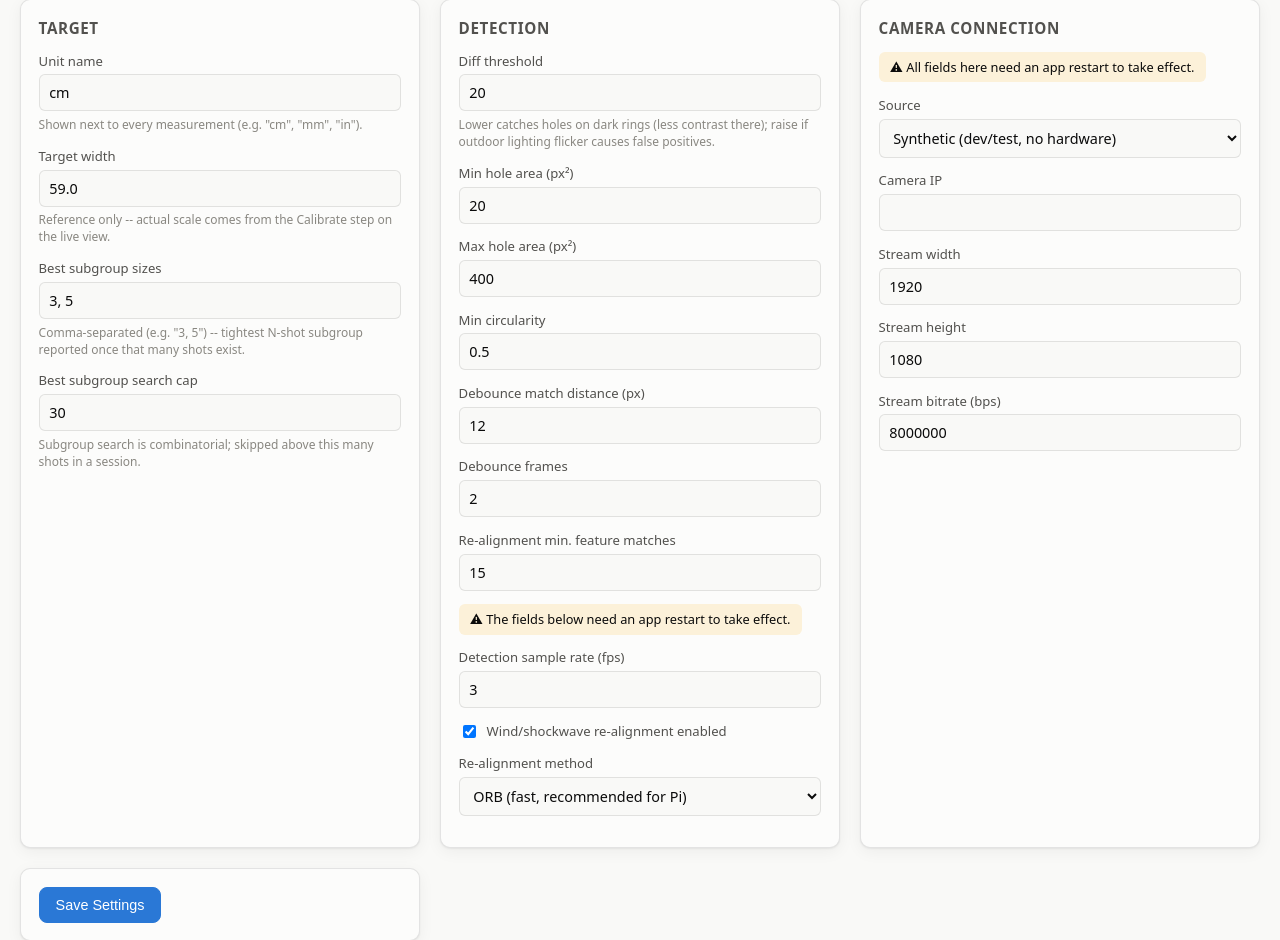
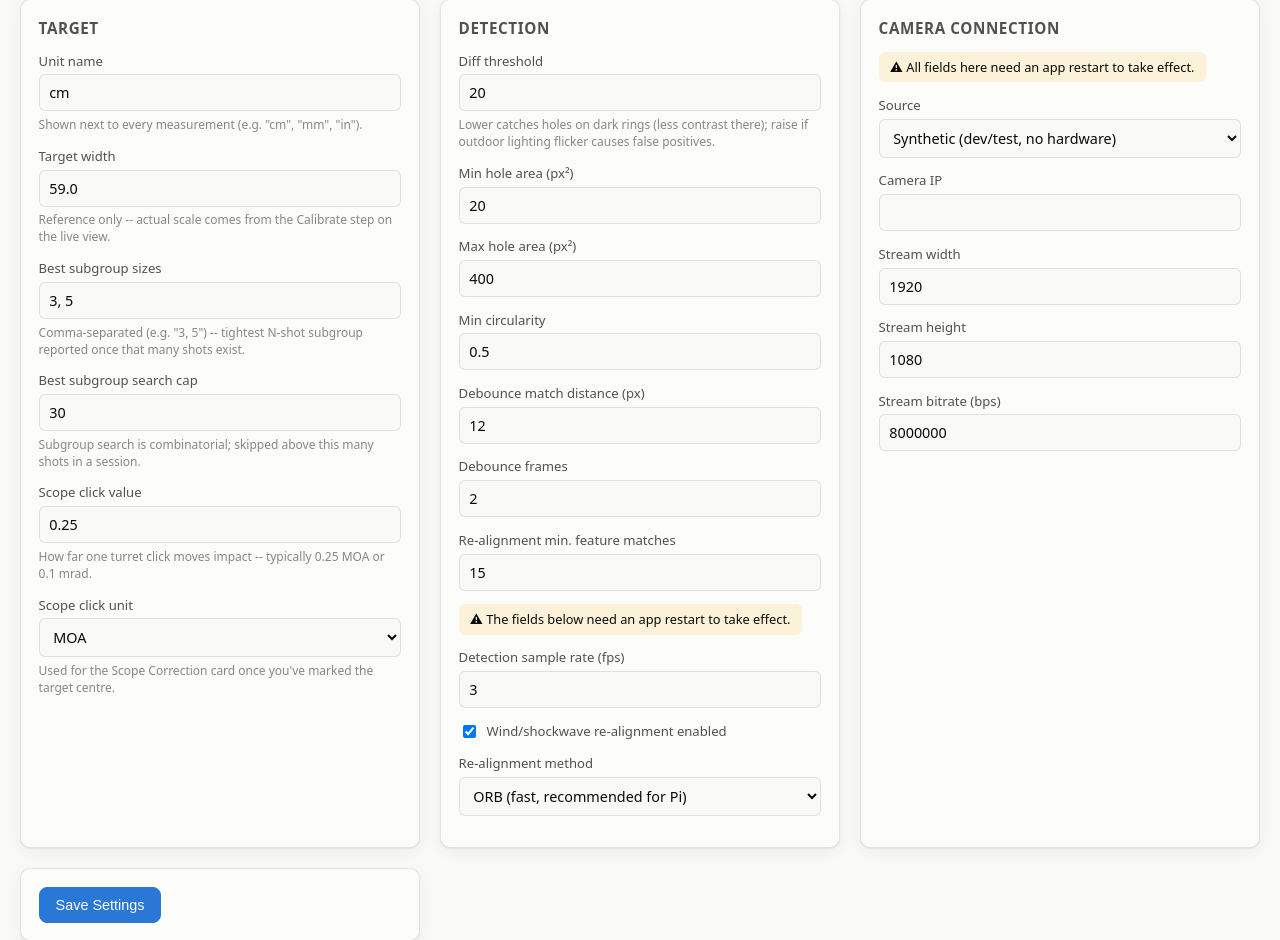
Before and after one commit to DGTLVulcan/S.P.O.T.S, a Flask app: page /settings in a window 1280 px wide. Shown: the part 80-1020 px from the top of the page. Run offline with Flask 3, Linux system fonts and the light colour scheme; data that the repository does not hold is empty.

Commit message:
Add scope correction, flyer exclusion and shot split times
Turns the group's offset from the point of aim into turret clicks.

```diff
--- a/spots/storage.py
+++ b/spots/storage.py
@@ -44,6 +44,12 @@ class Storage:
             self._conn.execute("ALTER TABLE shots ADD COLUMN snapshot_path TEXT")
         if "is_test" not in shot_columns:
             self._conn.execute("ALTER TABLE shots ADD COLUMN is_test INTEGER NOT NULL DEFAULT 0")
+        # Excluded shots stay on the target and in history but are left out
+        # of the group maths -- a called flyer shouldn't have to be deleted
+        # (and lose its snapshot and place in the string) to stop skewing
+        # the group size.
+        if "excluded" not in shot_columns:
+            self._conn.execute("ALTER TABLE shots ADD COLUMN excluded INTEGER NOT NULL DEFAULT 0")
 
         session_columns = {row[1] for row in self._conn.execute("PRAGMA table_info(sessions)")}
         if "distance_m" not in session_columns:
@@ -57,6 +63,10 @@ class Storage:
         for column in ("calib_units_per_px", "calib_origin_x", "calib_origin_y"):
             if column not in session_columns:
                 self._conn.execute(f"ALTER TABLE sessions ADD COLUMN {column} REAL")
+        if "calib_center_marked" not in session_columns:
+            self._conn.execute(
+                "ALTER TABLE sessions ADD COLUMN calib_center_marked INTEGER NOT NULL DEFAULT 0"
+            )
 
     def _next_free_session_id_locked(self) -> int:
         """Smallest positive integer not currently used by a session.
@@ -137,14 +147,16 @@ class Storage:
         session_id: int,
         units_per_px: float | None,
         origin_px: tuple[float, float] | None,
+        center_marked: bool = False,
     ) -> None:
         origin_x, origin_y = origin_px if origin_px is not None else (None, None)
         with self._lock:
             self._conn.execute(
                 """UPDATE sessions
-                   SET calib_units_per_px = ?, calib_origin_x = ?, calib_origin_y = ?
+                   SET calib_units_per_px = ?, calib_origin_x = ?, calib_origin_y = ?,
+                       calib_center_marked = ?
                    WHERE id = ?""",
-                (units_per_px, origin_x, origin_y, session_id),
+                (units_per_px, origin_x, origin_y, int(center_marked), session_id),
             )
             self._conn.commit()
 
@@ -201,6 +213,15 @@ class Storage:
             )
             self._conn.commit()
 
+    def set_shot_excluded(self, session_id: int, seq: int, excluded: bool) -> bool:
+        with self._lock:
+            cur = self._conn.execute(
+                "UPDATE shots SET excluded = ? WHERE session_id = ? AND seq = ?",
+                (int(excluded), session_id, seq),
+            )
+            self._conn.commit()
+            return cur.rowcount > 0
+
     def delete_shot(self, session_id: int, seq: int) -> None:
         with self._lock:
             self._conn.execute(
@@ -222,8 +243,8 @@ class Storage:
     def get_shots(self, session_id: int) -> list[dict]:
         with self._lock:
             cur = self._conn.execute(
-                "SELECT seq, x_px, y_px, x_units, y_units, snapshot_path, is_test, created_at "
-                "FROM shots WHERE session_id = ? ORDER BY seq ASC",
+                "SELECT seq, x_px, y_px, x_units, y_units, snapshot_path, is_test, created_at, "
+                "excluded FROM shots WHERE session_id = ? ORDER BY seq ASC",
                 (session_id,),
             )
             rows = cur.fetchall()
@@ -237,6 +258,7 @@ class Storage:
                 "snapshot_path": r[5],
                 "is_test": bool(r[6]),
                 "created_at": r[7],
+                "excluded": bool(r[8]),
             }
             for r in rows
         ]
@@ -265,7 +287,8 @@ class Storage:
         with self._lock:
             row = self._conn.execute(
                 """SELECT id, created_at, unit_name, distance_m, name,
-                          calib_units_per_px, calib_origin_x, calib_origin_y
+                          calib_units_per_px, calib_origin_x, calib_origin_y,
+                          calib_center_marked
                    FROM sessions WHERE id = ?""",
                 (session_id,),
             ).fetchone()
@@ -280,6 +303,7 @@ class Storage:
             "calib_units_per_px": row[5],
             "calib_origin_x": row[6],
             "calib_origin_y": row[7],
+            "calib_center_marked": bool(row[8]),
         }
 
     def latest_session_id(self) -> int | None:
--- a/spots/vision/calibration.py
+++ b/spots/vision/calibration.py
@@ -17,6 +17,11 @@ class Calibration:
     units_per_px: float
     unit_name: str
     origin_px: tuple[float, float]
+    # True only once Mark Center has been used. Two-point calibration puts
+    # the origin on the first click, which is an arbitrary spot on the
+    # target -- offsets measured from it are meaningless as a zero
+    # correction, so scope advice stays hidden until this is set.
+    origin_is_target_center: bool = False
 
     @classmethod
     def from_two_points(
--- a/spots/vision/groups.py
+++ b/spots/vision/groups.py
@@ -73,6 +73,54 @@ def to_moa(size: float, unit_name: str, distance_m: float | None) -> float | Non
         return None
     size_m = size * factor
     return math.degrees(math.atan(size_m / distance_m)) * _ARCMINUTES_PER_DEGREE
+
+
+def to_mrad(size: float, unit_name: str, distance_m: float | None) -> float | None:
+    """Converts a linear size to milliradians at a given distance. Same
+    availability rules as to_moa(): None when there's no usable distance or
+    the unit isn't one we can convert to meters.
+    """
+    if not distance_m or distance_m <= 0:
+        return None
+    factor = _UNIT_TO_METERS.get(unit_name.strip().lower())
+    if factor is None:
+        return None
+    return math.atan(size * factor / distance_m) * 1000.0
+
+
+def scope_correction(
+    center: tuple[float, float],
+    unit_name: str,
+    distance_m: float | None,
+    click_value: float,
+    click_unit: str,
+) -> dict | None:
+    """Turret adjustment that would move the group onto the point of aim.
+
+    `center` is the group's centre relative to the marked target centre, in
+    `unit_name`, with +x right and +y up (Calibration.to_units' convention).
+    The dial goes the opposite way to the error: a group printing high and
+    right needs DOWN and LEFT. Returns None when the angle can't be worked
+    out (no distance, or a unit with no fixed conversion to meters).
+    """
+    if click_value <= 0:
+        return None
+    to_angle = to_mrad if click_unit == "mrad" else to_moa
+    horizontal = to_angle(abs(center[0]), unit_name, distance_m)
+    vertical = to_angle(abs(center[1]), unit_name, distance_m)
+    if horizontal is None or vertical is None:
+        return None
+    return {
+        "click_unit": click_unit,
+        "click_value": click_value,
+        # Direction to turn the turret, i.e. opposite the group's error.
+        "horizontal_dir": "left" if center[0] > 0 else "right",
+        "vertical_dir": "down" if center[1] > 0 else "up",
+        "horizontal_angle": horizontal,
+        "vertical_angle": vertical,
+        "horizontal_clicks": round(horizontal / click_value),
+        "vertical_clicks": round(vertical / click_value),
+    }
 
 
 def best_subgroup(points: list[tuple[float, float]], n: int, unit_name: str) -> GroupStats | None:
--- a/spots/web/routes.py
+++ b/spots/web/routes.py
@@ -26,7 +26,7 @@ from spots.camera.client import ZCamError
 from spots.camera.controls import CAMERA_CONTROL_KEYS, CAMERA_CONTROLS
 from spots.vision.calibration import Calibration
 from spots.vision.detection import invert_homography, warp_point
-from spots.vision.groups import best_subgroup, compute_group_stats, to_moa
+from spots.vision.groups import best_subgroup, compute_group_stats, scope_correction, to_moa
 
 logger = logging.getLogger(__name__)
 
@@ -228,6 +228,25 @@ def _stats_dict(stats, unit_name, distance_m):
     }
 
 
+def _scope_correction_dict(snapshot, target):
+    """Turret advice for the current group, or None when it wouldn't mean
+    anything: no group yet, no calibration, or a calibration whose origin is
+    still the first calibration click rather than the marked target centre.
+    """
+    calibration = snapshot.calibration
+    if snapshot.stats is None or calibration is None:
+        return None
+    if not calibration.origin_is_target_center:
+        return None
+    return scope_correction(
+        snapshot.stats.center,
+        target.unit_name,
+        snapshot.distance_m,
+        target.click_value,
+        target.click_unit,
+    )
+
+
 def _best_subgroups_dict(points, unit_name, distance_m):
     return {
         str(n): _stats_dict(stats, unit_name, distance_m)
@@ -252,11 +271,14 @@ def api_shots():
                     "x_units": s.x_units,
                     "y_units": s.y_units,
                     "is_test": s.is_test,
+                    "excluded": s.excluded,
+                    "created_at": s.created_at,
                 }
                 for s in snapshot.shots
             ],
             "stats": _stats_dict(snapshot.stats, unit_name, snapshot.distance_m),
             "best_subgroups": _best_subgroups_dict(points, unit_name, snapshot.distance_m),
+            "scope_correction": _scope_correction_dict(snapshot, _settings().target),
         }
     )
 
@@ -385,6 +407,17 @@ def api_delete_shot(seq):
     if not _worker().delete_shot(seq):
         return jsonify({"error": f"No shot #{seq} in the current session"}), 404
     return jsonify({"ok": True})
+
+
+@bp.route("/api/shots/<int:seq>/exclude", methods=["POST"])
+def api_exclude_shot(seq):
+    data = request.get_json(force=True)
+    excluded = data.get("excluded", True)
+    if not isinstance(excluded, bool):
+        return jsonify({"error": "excluded must be true or false"}), 400
+    if not _worker().set_shot_excluded(seq, excluded):
+        return jsonify({"error": f"No shot #{seq} in the current session"}), 404
+    return jsonify({"ok": True, "excluded": excluded})
 
 
 @bp.route("/api/calibration", methods=["POST"])
@@ -640,6 +673,12 @@ def _apply_settings_form(settings, form) -> list[str]:
     width_units = _parse_float(form, "target.width_units", errors)
     best_subgroup_sizes = _parse_subgroup_sizes(form, errors)
     best_subgroup_max_shots = _parse_int(form, "target.best_subgroup_max_shots", errors)
+    click_value = _parse_float(form, "target.click_value", errors)
+    if click_value is not None and click_value <= 0:
+        errors.append("Scope click value must be greater than zero")
+    click_unit = form.get("target.click_unit", "moa")
+    if click_unit not in ("moa", "mrad"):
+        errors.append("Scope click unit must be 'moa' or 'mrad'")
 
     diff_threshold = _parse_int(form, "detection.diff_threshold", errors)
     min_hole_area_px = _parse_int(form, "detection.min_hole_area_px", errors)
@@ -675,6 +714,8 @@ def _apply_settings_form(settings, form) -> list[str]:
     settings.target.width_units = width_units
     settings.target.best_subgroup_sizes = best_subgroup_sizes
     settings.target.best_subgroup_max_shots = best_subgroup_max_shots
+    settings.target.click_value = click_value
+    settings.target.click_unit = click_unit
 
     settings.detection.diff_threshold = diff_threshold
     settings.detection.min_hole_area_px = min_hole_area_px
--- a/spots/web/static/diagram.js
+++ b/spots/web/static/diagram.js
@@ -61,7 +61,10 @@ function renderTargetDiagram(svgId, shots, center) {
     dot.setAttribute("cx", x);
     dot.setAttribute("cy", y);
     dot.setAttribute("r", 5);
-    dot.setAttribute("class", s.is_test ? "shot shot-test" : "shot");
+    const cls = ["shot"];
+    if (s.is_test) cls.push("shot-test");
+    if (s.excluded) cls.push("shot-excluded");
+    dot.setAttribute("class", cls.join(" "));
     svg.appendChild(dot);
   }
 
--- a/spots/web/templates/settings.html
+++ b/spots/web/templates/settings.html
@@ -46,6 +46,20 @@
           <input type="number" id="best_subgroup_max_shots" name="target.best_subgroup_max_shots"
                  value="{{ settings.target.best_subgroup_max_shots }}" required>
           <span class="hint">Subgroup search is combinatorial; skipped above this many shots in a session.</span>
+        </div>
+        <div class="field">
+          <label for="click_value">Scope click value</label>
+          <input type="number" step="0.001" min="0.001" id="click_value" name="target.click_value"
+                 value="{{ settings.target.click_value }}" required>
+          <span class="hint">How far one turret click moves impact -- typically 0.25 MOA or 0.1 mrad.</span>
+        </div>
+        <div class="field">
+          <label for="click_unit">Scope click unit</label>
+          <select id="click_unit" name="target.click_unit">
+            <option value="moa" {% if settings.target.click_unit == 'moa' %}selected{% endif %}>MOA</option>
+            <option value="mrad" {% if settings.target.click_unit == 'mrad' %}selected{% endif %}>mrad</option>
+          </select>
+          <span class="hint">Used for the Scope Correction card once you've marked the target centre.</span>
         </div>
       </div>
 
```
Also changed, not shown: spots/config.py (+7 -0 lines), spots/web/static/app.js (+65 -3 lines), spots/web/static/style.css (+24 -0 lines), spots/web/templates/index.html (+6 -1 lines), spots/worker.py (+53 -16 lines), 1 other file.
